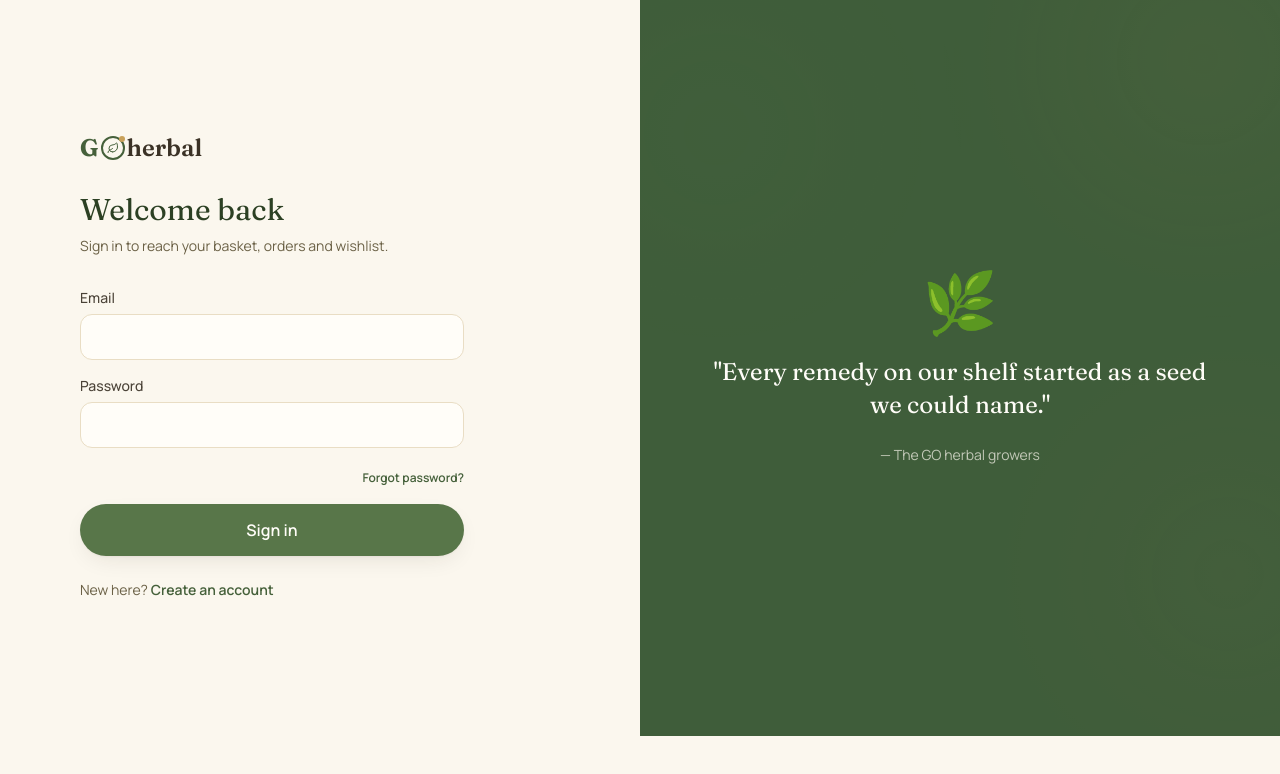
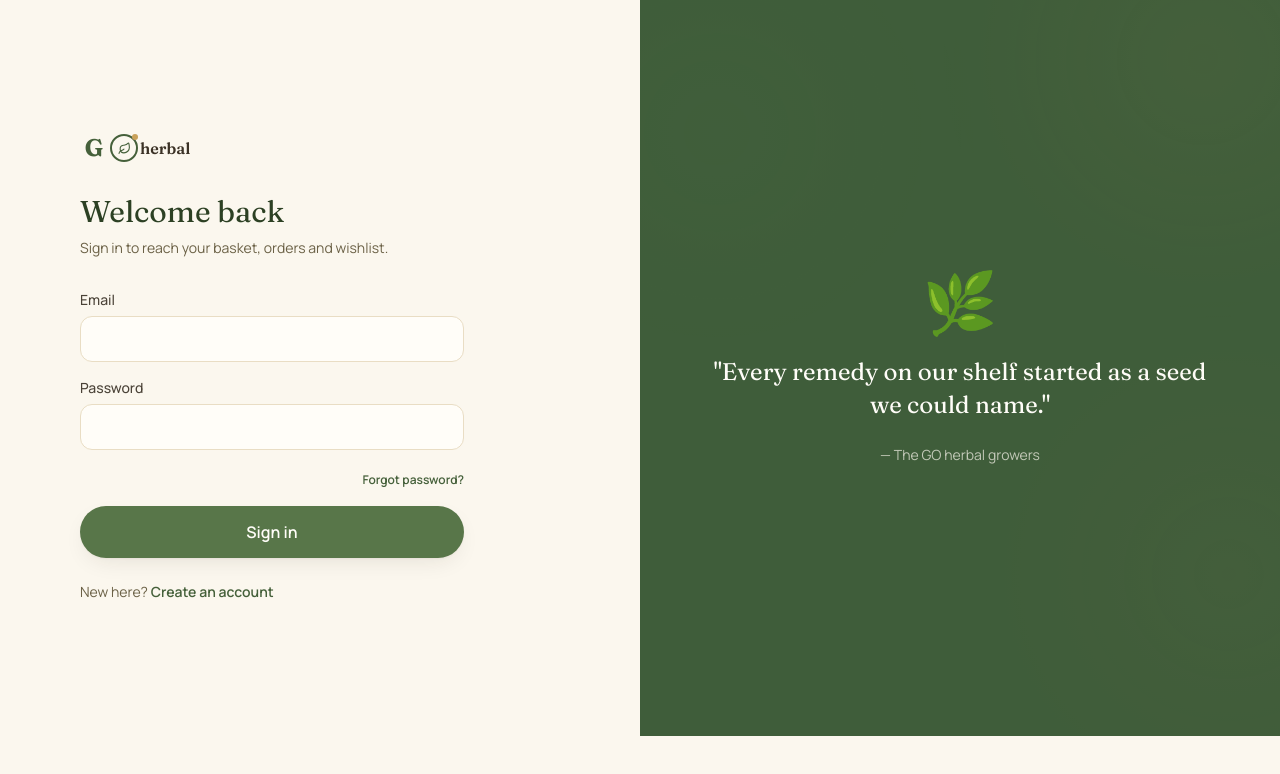
Before and after one commit to JessyWaweru/herb-root-frontend, a React (Vite) app: page /login in a window 1280 px wide. Shown: the top 774 px of the page. Built offline with nearby package versions, Linux system fonts and the light colour scheme; no server answers.

Commit message:
🎨 Fix logo sizing: equal G/O, smaller centered "herbal"
G and O now sit in matching fixed-size boxes so they render as
true equal-size glyphs, and "herbal" is scaled down and vertically
centered against the GO mark instead of matching its full size.

```diff
--- a/src/components/layout/Logo.tsx
+++ b/src/components/layout/Logo.tsx
@@ -17,17 +17,24 @@ export function Logo({
   return (
     <div className={clsx('flex flex-col', className)}>
       <div className="flex items-center">
-        <span className={clsx('font-display text-2xl font-bold leading-none', mint)}>G</span>
         <span
           className={clsx(
-            'relative mx-0.5 flex h-6 w-6 shrink-0 items-center justify-center rounded-full border-2',
+            'flex h-7 w-7 shrink-0 items-center justify-center font-display text-2xl font-bold leading-none',
+            mint,
+          )}
+        >
+          G
+        </span>
+        <span
+          className={clsx(
+            'relative mx-0.5 flex h-7 w-7 shrink-0 items-center justify-center rounded-full border-2',
             ring,
           )}
         >
-          <Leaf size={12} className={mint} />
+          <Leaf size={13} className={mint} />
           <span className="absolute -right-0.5 -top-0.5 h-1.5 w-1.5 rounded-full bg-gold-500" />
         </span>
-        <span className={clsx('font-display text-2xl font-semibold leading-none', text)}>herbal</span>
+        <span className={clsx('font-display text-base font-semibold leading-none', text)}>herbal</span>
       </div>
       {tagline && (
         <span className={clsx('mt-1 text-[10px] font-semibold uppercase tracking-[0.2em]', mint)}>
```
